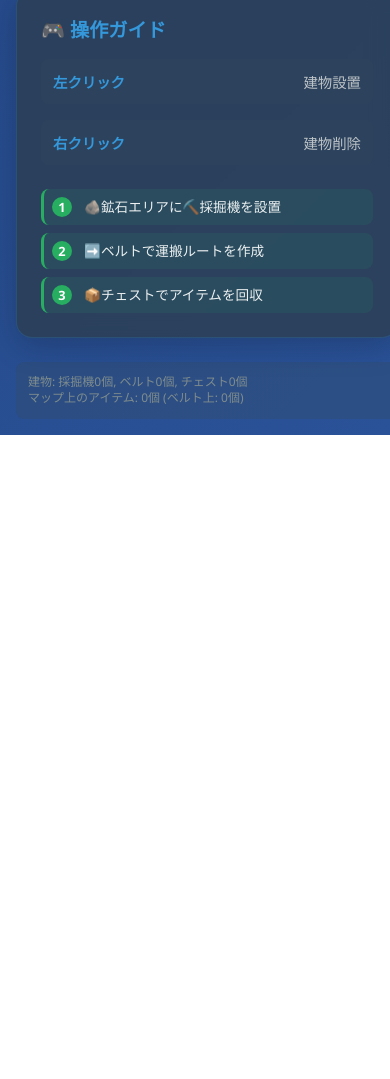
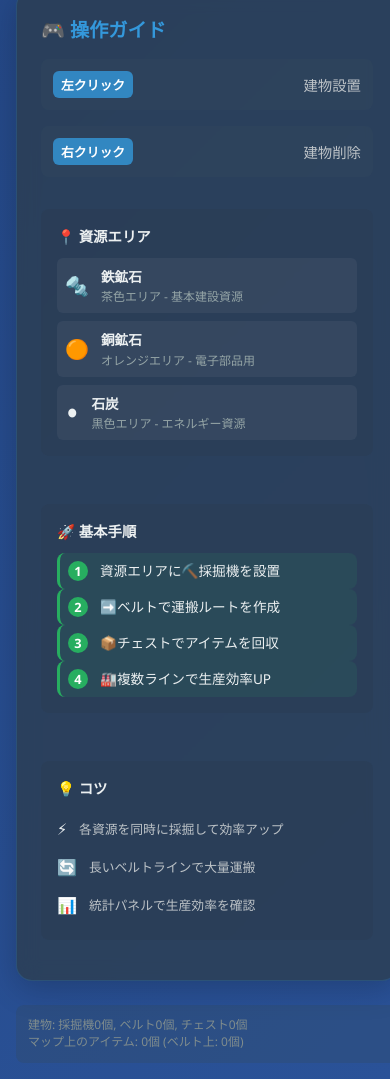
Before and after one commit to HamadaKoji/iron-ore-mining-experience, a website with bundled scripts: page index.html in a window 390 px wide. Shown: the part 1784-2863 px from the top of the page. Before the commit the page ends 2219 px from the top, so only its background shows below. Built offline with nearby package versions, Linux system fonts and the light colour scheme.

Commit message:
feat: Enhance operation guide for multi-resource system
📚 Comprehensive operation guide update for all resource types:

Multi-Resource Documentation:
- **Resource Area Guide**: Detailed explanation of all 3 resource types
  * 🔩 Iron Ore: Brown areas - Basic construction resource
  * 🟠 Copper Ore: Orange areas - Electronic components
  * ⚫ Coal: Black areas - Energy resource
- **Visual Indicators**: Clear color coding and descriptions

Enhanced Guide Structure:
- **Basic Controls**: Left/right click operations
- **Resource Areas**: Visual guide for each resource type
- **Step-by-Step Process**: 4-stage progression from setup to optimization
- **Tips & Tricks**: Advanced strategies for efficient gameplay

Interactive Design Elements:
- **Hover Effects**: Smooth animations on guide items
- **Color-Coded Sections**: Different backgrounds for each guide type
- **Icon Integration**: Consistent emoji usage matching game interface
- **Responsive Layout**: Proper spacing and typography

New Guide Sections:
1. **📍 Resource Areas**: Complete resource type breakdown
2. **🚀 Basic Steps**: Updated 4-step process including multi-line optimization
3. **💡 Tips**: Strategic advice for advanced gameplay

User Experience Improvements:
- **Comprehensive Coverage**: No longer iron-only, covers all resources equally
- **Progressive Learning**: From basic setup to advanced optimization
- **Visual Consistency**: Matches game's visual language and color scheme
- **Practical Advice**: Actionable tips for better gameplay

This resolves the limitation where only iron ore was documented, now providing complete guidance for the full multi-resource factory system.

```diff
--- a/index.html
+++ b/index.html
@@ -118,10 +118,41 @@
                             <span class="guide-key">右クリック</span>
                             <span class="guide-desc">建物削除</span>
                         </div>
+
+                        <!-- 資源エリアの説明 -->
+                        <div class="resource-guide">
+                            <h4 class="resource-title">📍 資源エリア</h4>
+                            <div class="resource-types">
+                                <div class="resource-type">
+                                    <span class="resource-icon">🔩</span>
+                                    <div class="resource-info">
+                                        <span class="resource-name">鉄鉱石</span>
+                                        <span class="resource-desc">茶色エリア - 基本建設資源</span>
+                                    </div>
+                                </div>
+                                <div class="resource-type">
+                                    <span class="resource-icon">🟠</span>
+                                    <div class="resource-info">
+                                        <span class="resource-name">銅鉱石</span>
+                                        <span class="resource-desc">オレンジエリア - 電子部品用</span>
+                                    </div>
+                                </div>
+                                <div class="resource-type">
+                                    <span class="resource-icon">⚫</span>
+                                    <div class="resource-info">
+                                        <span class="resource-name">石炭</span>
+                                        <span class="resource-desc">黒色エリア - エネルギー資源</span>
+                                    </div>
+                                </div>
+                            </div>
+                        </div>
+
+                        <!-- 基本手順 -->
                         <div class="guide-steps">
+                            <h4 class="steps-title">🚀 基本手順</h4>
                             <div class="step-mini">
                                 <span class="step-num">1</span>
-                                <span class="step-text">🪨鉱石エリアに⛏️採掘機を設置</span>
+                                <span class="step-text">資源エリアに⛏️採掘機を設置</span>
                             </div>
                             <div class="step-mini">
                                 <span class="step-num">2</span>
@@ -130,6 +161,27 @@
                             <div class="step-mini">
                                 <span class="step-num">3</span>
                                 <span class="step-text">📦チェストでアイテムを回収</span>
+                            </div>
+                            <div class="step-mini">
+                                <span class="step-num">4</span>
+                                <span class="step-text">🏭複数ラインで生産効率UP</span>
+                            </div>
+                        </div>
+
+                        <!-- コツとヒント -->
+                        <div class="guide-tips">
+                            <h4 class="tips-title">💡 コツ</h4>
+                            <div class="tip-item">
+                                <span class="tip-icon">⚡</span>
+                                <span class="tip-text">各資源を同時に採掘して効率アップ</span>
+                            </div>
+                            <div class="tip-item">
+                                <span class="tip-icon">🔄</span>
+                                <span class="tip-text">長いベルトラインで大量運搬</span>
+                            </div>
+                            <div class="tip-item">
+                                <span class="tip-icon">📊</span>
+                                <span class="tip-text">統計パネルで生産効率を確認</span>
                             </div>
                         </div>
                     </div>
--- a/style.css
+++ b/style.css
@@ -341,13 +341,150 @@ body {
 }
 
 .guide-key {
-    font-weight: 600;
-    color: #3498db;
-    font-size: 0.9rem;
+    background: rgba(52, 152, 219, 0.8);
+    color: white;
+    padding: 0.25rem 0.5rem;
+    border-radius: 6px;
+    font-size: 0.8rem;
+    font-weight: bold;
 }
 
 .guide-desc {
     color: #bdc3c7;
+    font-size: 0.9rem;
+}
+
+/* 資源ガイド */
+.resource-guide {
+    margin: 1rem 0;
+    padding: 1rem;
+    background: rgba(44, 62, 80, 0.4);
+    border-radius: 8px;
+}
+
+.resource-title, .steps-title, .tips-title {
+    color: #ecf0f1;
+    font-size: 0.9rem;
+    font-weight: bold;
+    margin-bottom: 0.75rem;
+    display: flex;
+    align-items: center;
+    gap: 0.5rem;
+}
+
+.resource-types {
+    display: flex;
+    flex-direction: column;
+    gap: 0.5rem;
+}
+
+.resource-type {
+    display: flex;
+    align-items: center;
+    gap: 0.75rem;
+    padding: 0.5rem;
+    background: rgba(255, 255, 255, 0.05);
+    border-radius: 6px;
+    transition: all 0.2s ease;
+}
+
+.resource-type:hover {
+    background: rgba(255, 255, 255, 0.1);
+    transform: translateX(4px);
+}
+
+.resource-icon {
+    font-size: 1.2rem;
+    flex-shrink: 0;
+}
+
+.resource-info {
+    display: flex;
+    flex-direction: column;
+    gap: 0.1rem;
+}
+
+.resource-name {
+    color: #ecf0f1;
+    font-weight: bold;
+    font-size: 0.85rem;
+}
+
+.resource-desc {
+    color: #95a5a6;
+    font-size: 0.75rem;
+}
+
+/* 基本手順 */
+.guide-steps {
+    margin: 1rem 0;
+    padding: 1rem;
+    background: rgba(44, 62, 80, 0.4);
+    border-radius: 8px;
+}
+
+.step-mini {
+    display: flex;
+    align-items: center;
+    gap: 0.75rem;
+    padding: 0.5rem 0;
+    transition: all 0.2s ease;
+}
+
+.step-mini:hover {
+    transform: translateX(4px);
+}
+
+.step-num {
+    background: linear-gradient(135deg, #3498db, #2980b9);
+    color: white;
+    width: 1.5rem;
+    height: 1.5rem;
+    border-radius: 50%;
+    display: flex;
+    align-items: center;
+    justify-content: center;
+    font-size: 0.8rem;
+    font-weight: bold;
+    flex-shrink: 0;
+}
+
+.step-text {
+    color: #ecf0f1;
+    font-size: 0.85rem;
+    line-height: 1.3;
+}
+
+/* コツとヒント */
+.guide-tips {
+    margin: 1rem 0;
+    padding: 1rem;
+    background: rgba(44, 62, 80, 0.4);
+    border-radius: 8px;
+}
+
+.tip-item {
+    display: flex;
+    align-items: center;
+    gap: 0.75rem;
+    padding: 0.5rem 0;
+    transition: all 0.2s ease;
+}
+
+.tip-item:hover {
+    transform: translateX(4px);
+}
+
+.tip-icon {
+    font-size: 1rem;
+    flex-shrink: 0;
+}
+
+.tip-text {
+    color: #bdc3c7;
+    font-size: 0.8rem;
+    line-height: 1.3;
+}
     font-size: 0.9rem;
 }
 
```
